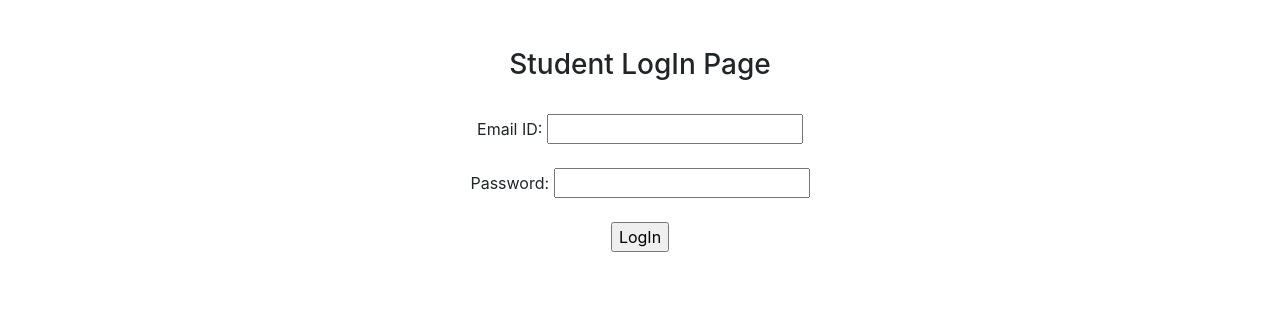
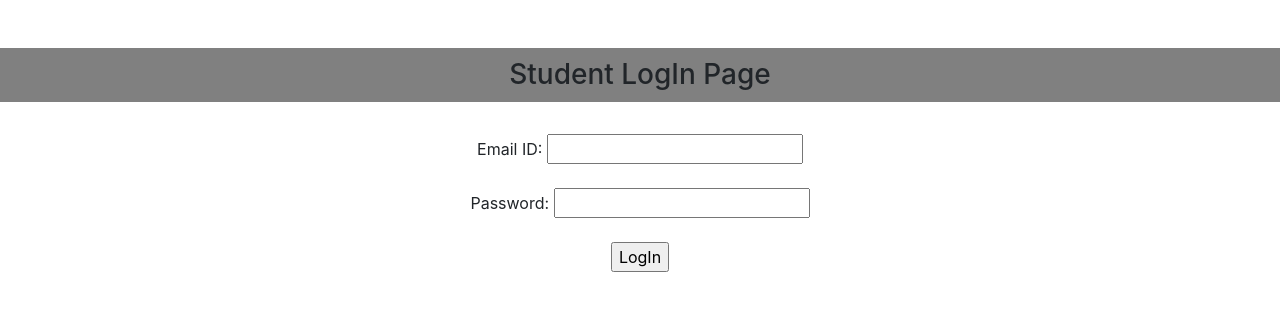
Before and after one commit to mehedi481/Student-Management-System-php, a PHP site: page /student_login.php in a window 1280 px wide. Shown: the top 311 px of the page. Run offline with PHP 8.4, Linux system fonts and the light colour scheme; some libraries are stand-ins or nearby versions.

Commit message:
Initial Push PHP

```diff
--- a/student_dashboard.php
+++ b/student_dashboard.php
@@ -47,7 +47,7 @@
 		<a href="logout.php">Logout</a>
 		</center>
 	</div>
-	<span id="top_span"><marquee>Note:- This portal is open till 31 March 2020...Plz edit your information, if wrong.</marquee></span>
+	<span id="top_span"><marquee>Welcome <?php echo $_SESSION['name'];?> to your portal Deshboard !</marquee></span>
 	<div id="left_side">
 		<br><br><br>
 		<form action="" method="post">
@@ -67,7 +67,7 @@
 		</form>
 	</div>
 	<div id="right_side"><br><br>
-		<div id="demo">
+		<div>
 			<?php
 			if(isset($_POST['show_detail']))
 			{
--- a/student_login.php
+++ b/student_login.php
@@ -4,6 +4,12 @@
 	<title>Student Login</title>
 	<link rel="stylesheet" type="text/css" href="bootstrap-4.4.1/css/bootstrap.min.css">
 </head>
+<style type="text/css">
+		h3{
+			background-color: gray;
+			padding: 10px;
+		}
+	</style>
 <body>
 	<center><br><br>
 		<h3>Student LogIn Page</h3><br>
```
